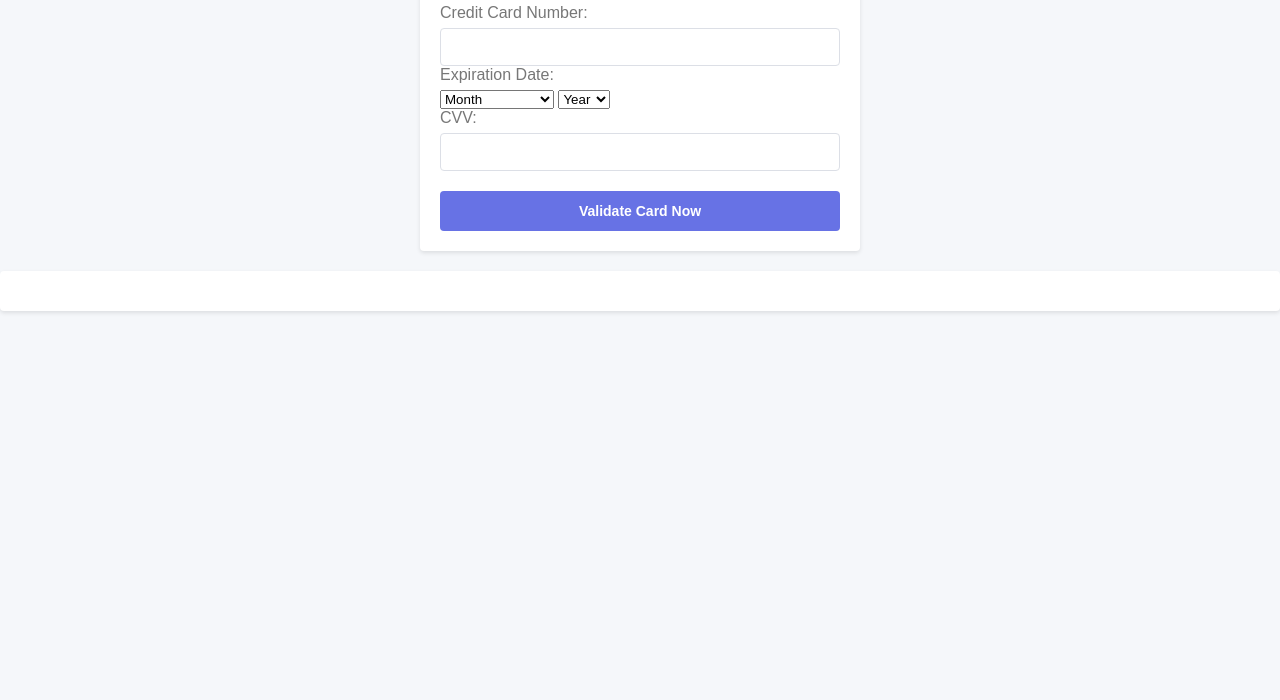
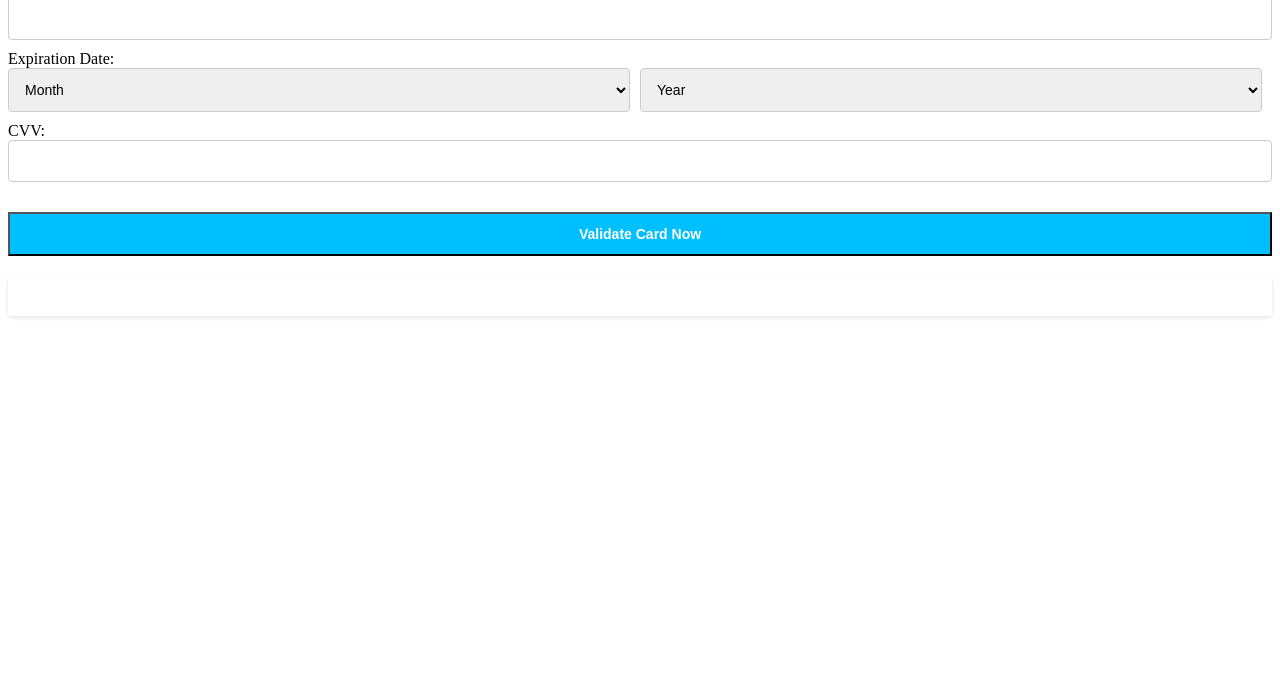
Before and after one commit to mvalles36/card-checker, a plain HTML site: page index.html in a window 1280 px wide. Shown: the part 100-800 px from the top of the page. Drawn offline with nearby package versions, Linux system fonts and the light colour scheme.

Commit message:
Update styles.css

```diff
--- a/styles.css
+++ b/styles.css
@@ -1,46 +1,27 @@
-body {
-    background-color: #f5f7fa;
-    font-family: Arial, sans-serif;
-    margin: 0;
-    padding: 0;
-}
-
-form {
-    background-color: #ffffff;
-    border-radius: 4px;
-    box-shadow: 0 2px 4px rgba(0, 0, 0, 0.1);
-    margin: 20px auto;
-    max-width: 400px;
-    padding: 20px;
-}
-
-h1 {
-    color: #32325d;
-    font-size: 24px;
-    font-weight: 600;
-    margin-bottom: 20px;
-    text-align: center;
-}
-
-label {
-    color: #777777;
-    display: block;
-    margin-bottom: 6px;
-}
-
-input[type="text"] {
-    border: 1px solid #dcdfe6;
+/* Styles for form inputs */
+input[type="text"],
+select {
+  width: 100%;
+  padding: 12px;
+  margin-bottom: 10px;
+  border: 1px solid #ccc;
   border-radius: 4px;
   box-sizing: border-box;
   font-size: 14px;
-    padding: 10px;
-    width: 100%;
 }
 
-button {
-    background-color: #6772e5;
-    border: none;
-    border-radius: 4px;
+.expiration-container {
+  display: flex;
+}
+
+.expiration-container select {
+  flex-grow: 1;
+  margin-right: 10px;
+}
+
+/* Styles for the submit button */
+button[type="submit"] {
+  background-color: #00bfff;
   color: #ffffff;
   cursor: pointer;
   font-size: 14px;
@@ -52,9 +33,10 @@ button {
   /* Animation */
   position: relative;
   overflow: hidden;
+  transition: background-color 0.3s ease;
 }
 
-button::before {
+button[type="submit"]::before {
   content: "";
   position: absolute;
   top: 0;
@@ -66,10 +48,15 @@ button::before {
   z-index: -1;
 }
 
-button:hover::before {
+button[type="submit"]:hover {
+  background-color: #0080ff;
+}
+
+button[type="submit"]:hover::before {
   transform: translateX(100%);
 }
 
+/* Styles for the result container */
 #resultContainer {
   background-color: #ffffff;
   border-radius: 4px;
```
Lines whose indentation alone changed are shown as unchanged.
